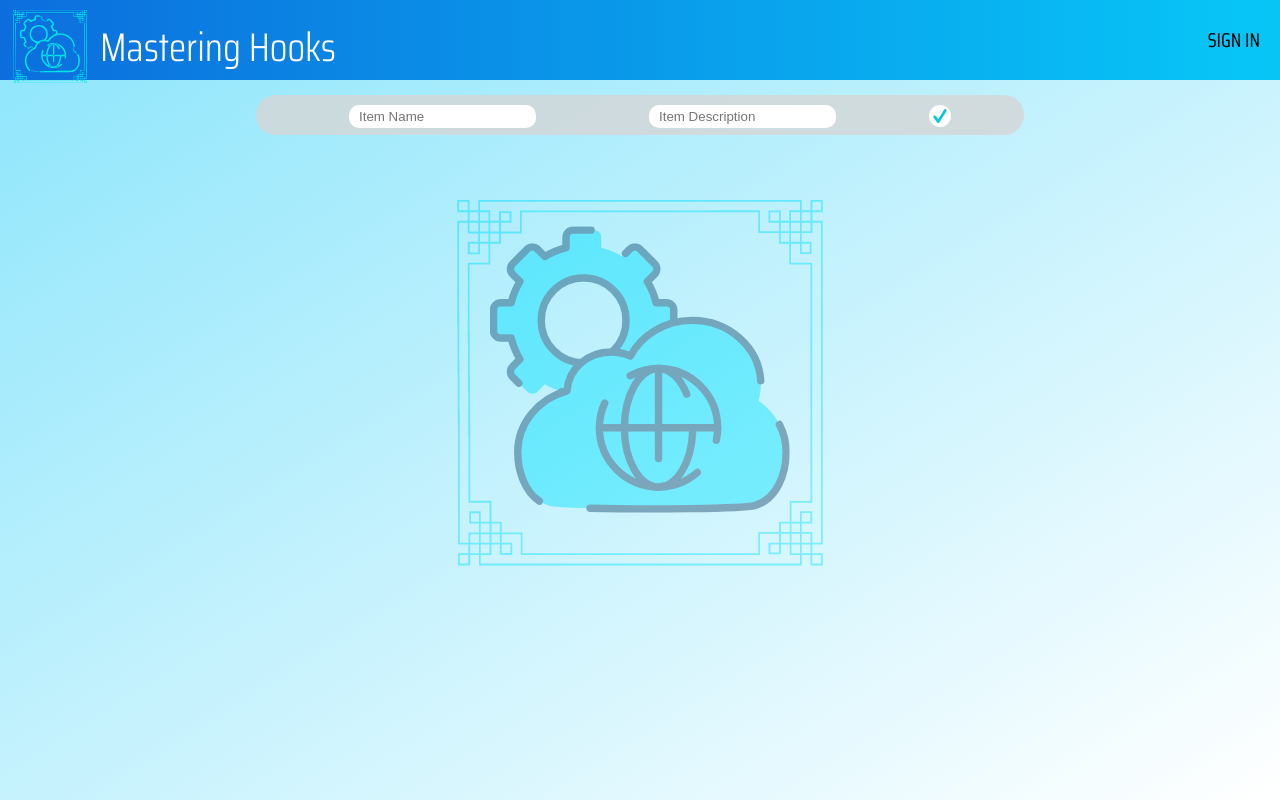
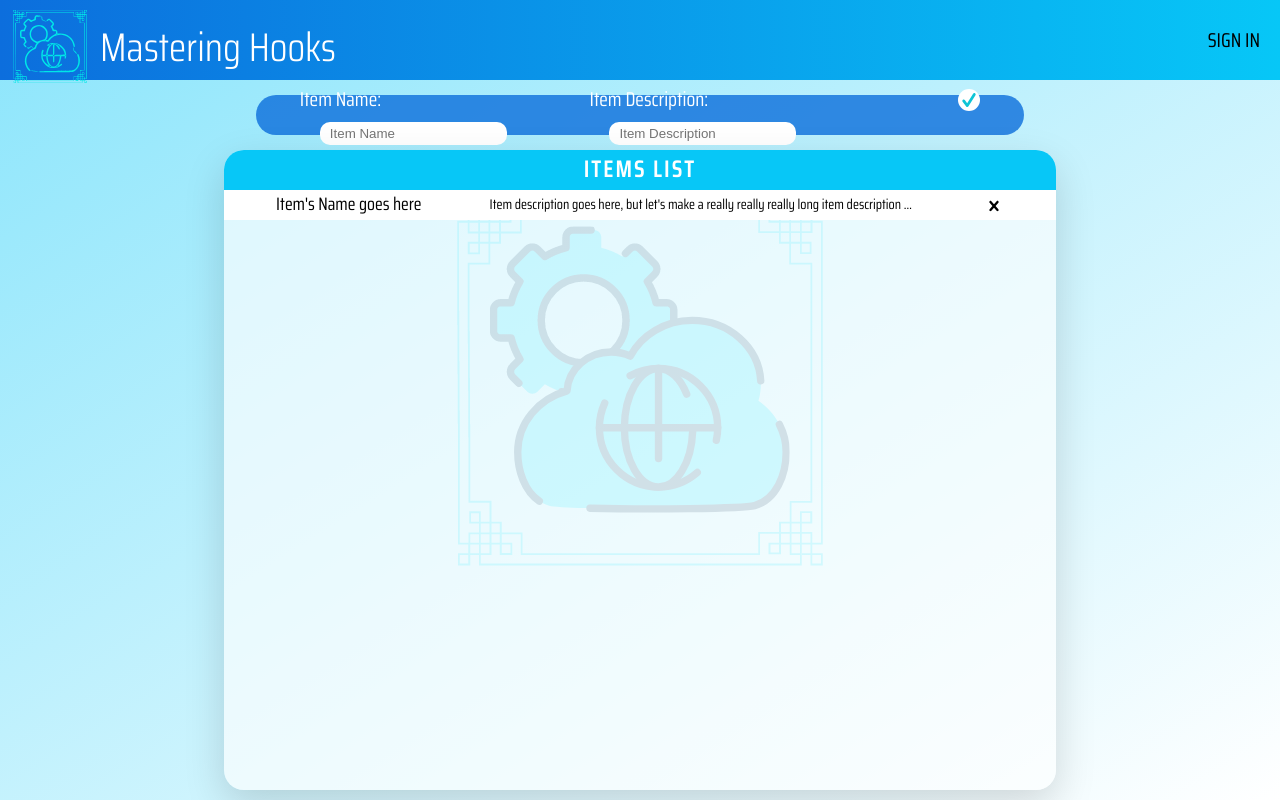
Before and after one commit to dpkell/react-hooks-authentication, a React (Create React App) app: page / in a window 1280 px wide. Built offline with nearby package versions, Linux system fonts and the light colour scheme; no server answers.

Commit message:
Finished styling data entry components

```diff
--- a/src/components/data-entry-controller/data-entry-controller.component.jsx
+++ b/src/components/data-entry-controller/data-entry-controller.component.jsx
@@ -20,7 +20,11 @@ const DataController = () => {
     return (
         <div className='controller-container'>
             <form className='data-entry-form'>
-                <input className = 'item-name'
+                <div className='form-inputs'>
+                    <label className='item-name-label'>
+                        Item Name:
+                        <input
+                            className = 'item-name'
                             type = 'text'
                             name = 'itemName'
                             value = {itemName}
@@ -28,7 +32,12 @@ const DataController = () => {
                             placeholder = 'Item Name'
                             required
                         />
-                <input className='item-description'
+                    </label>
+
+                    <label className='item-description-label'>
+                        Item Description:
+                        <input
+                            className='item-description'
                             type = 'text'
                             name = 'itemDescription'
                             value = {itemDescription}
@@ -36,6 +45,8 @@ const DataController = () => {
                             placeholder = 'Item Description'
                             required
                         />
+                    </label>
+                </div>
                 <button className = 'submit-button' type='submit'>
                     <SubmitIcon className='submit-icon' />
                 </button>
--- a/src/components/data-entry-controller/data-entry-controller.styles.scss
+++ b/src/components/data-entry-controller/data-entry-controller.styles.scss
@@ -1,9 +1,10 @@
 .controller-container {
     display: flex;
     justify-content: space-around;
+    align-items: center;
     height: 5vh;
     width: 60vw;
-    background-color: rgba(rgb(214, 214, 214), .8);
+    background-color: rgba(#0c6edd, .8);
     margin: 1.5rem auto;
     border-radius: 2rem;
 
@@ -11,7 +12,20 @@
         width: 100%;
         display: flex;
         justify-content: space-evenly;
-        padding-top: 1rem;
+
+    }
+
+    .form-inputs {
+        width: 80%;
+        display: flex;
+        justify-content: space-evenly;
+    }
+
+    .item-name-label,
+    .item-description-label {
+        font-size: 2rem;
+        line-height: 1.6;
+        color: white;
     }
 
     .item-name,
@@ -24,6 +38,7 @@
     }
 
     .submit-button {
+        margin-top: .6rem;
         position: relative;
         border: none;
         height: 2.2rem;
--- a/src/components/data-entry-table/data-entry-table.component.jsx
+++ b/src/components/data-entry-table/data-entry-table.component.jsx
@@ -1,10 +1,15 @@
 import React from 'react';
+
+import TableTitle from '../table-title/table-title.component';
+import DataEntry from '../data-entry/data-entry.component';
 
 import './data-entry-table.styles.scss';
 
 const DataTable = () => {
     return (
         <div className='data-table'>
+            <TableTitle />
+            <DataEntry />
 
         </div>
     );
--- a/src/components/data-entry-table/data-entry-table.styles.scss
+++ b/src/components/data-entry-table/data-entry-table.styles.scss
@@ -0,0 +1,11 @@
+.data-table {
+    width: 65vw;
+    height: 80vh;
+    border-radius: 2rem;
+    box-shadow: 0 1.5rem 4rem rgba(black, .15);
+    background: rgba(white, .65);
+
+    overflow: scroll;
+    overflow-y: auto;
+    overflow-x: auto;
+}
--- a/src/components/data-entry/data-entry.component.jsx
+++ b/src/components/data-entry/data-entry.component.jsx
@@ -1,13 +1,28 @@
 import React from 'react';
+
+import { ReactComponent as RemoveItemIcon } from '../../assets/cross.svg';
 
 import './data-entry.styles.scss';
 
 const DataEntry = (props) => {
+
     return(
         <div className='data-wrapper'>
-
+            <div className='item-name-wrapper'>
+                <p className='item-name-text'>
+                    Item's Name goes here
+                </p>
+            </div>
+            <div className='item-description-wrapper'>
+                <p className='item-description-text'>
+                    Item description goes here, but let's make a really really really long item description to test hiding overflow!
+                </p>
+            </div>
+            <div className='remove-button' >
+                <RemoveItemIcon className='remove-item-icon' type='submit' />
+            </div>
         </div>
     );
 };
 
-export const DataEntry;
+export default DataEntry;
--- a/src/components/data-entry/data-entry.styles.scss
+++ b/src/components/data-entry/data-entry.styles.scss
@@ -0,0 +1,58 @@
+.data-wrapper {
+    width: 100%;
+    height: 3rem;
+    background: white;
+
+    display: flex;
+    justify-content: space-between;
+    align-items: center;
+
+    .item-name-wrapper {
+        height: 100%;
+        width: 30%;
+        padding: 0 1.6rem;
+        overflow: hidden;
+
+        .item-name-text {
+            height: 100%;
+            font-size: 1.8rem;
+            text-align: center;
+            white-space: nowrap;
+            overflow: hidden;
+            text-overflow: ellipsis;
+        }
+    }
+
+    .item-description-wrapper {
+        height: 100%;
+        width: 55%;
+        padding: 0 1.6rem;
+        overflow: hidden;
+
+        .item-description-text {
+            padding-top: 2.5px;
+            height: 100%;
+            font-size: 1.4rem;
+            text-align: center;
+            white-space: nowrap;
+            overflow: hidden;
+            text-overflow: ellipsis;
+        }
+    }
+
+    .remove-button {
+        width: 15%;
+        padding-top: 2.5px;
+        display: flex;
+        justify-content: center;
+
+        .remove-item-icon {
+            cursor: pointer;
+
+            &:hover {
+                fill: red;
+            }
+        }
+    }
+
+}
--- /dev/null
+++ b/src/components/table-title/table-title.component.jsx
@@ -0,0 +1,11 @@
+import React from 'react';
+
+import './table-title.styles.scss';
+
+const TableTitle = ({}) => (
+    <div className='title-wrapper'>
+        <h2 className='title'>Items List</h2>
+    </div>
+);
+
+export default TableTitle;
--- /dev/null
+++ b/src/components/table-title/table-title.styles.scss
@@ -0,0 +1,18 @@
+.title-wrapper {
+    width: 100%;
+    height: 5vh;
+    display: flex;
+    justify-content: center;
+    align-items: center;
+    background: #07c7f7;
+    border-top-right-radius: 1.7rem;
+    border-top-left-radius: 1.7rem;
+
+    .title {
+        font-size: 2.4rem;
+        line-height: 1.4;
+        text-transform: uppercase;
+        letter-spacing: 2px;
+        color: white;
+    }
+}
--- a/src/pages/homepage/homepage.component.jsx
+++ b/src/pages/homepage/homepage.component.jsx
@@ -1,6 +1,7 @@
 import React from 'react';
 
 import DataController from '../../components/data-entry-controller/data-entry-controller.component';
+import DataTable from '../../components/data-entry-table/data-entry-table.component';
 
 import './homepage.styles.scss';
 
@@ -8,7 +9,7 @@ const HomePage = () => {
     return (
         <div className='homepage'>
             <DataController />
-
+            <DataTable />
         </div>
     )
 }
```
Also changed, not shown: 1 other file (tests, documents, lock files or other folders). Lines whose indentation alone changed are shown as unchanged.
